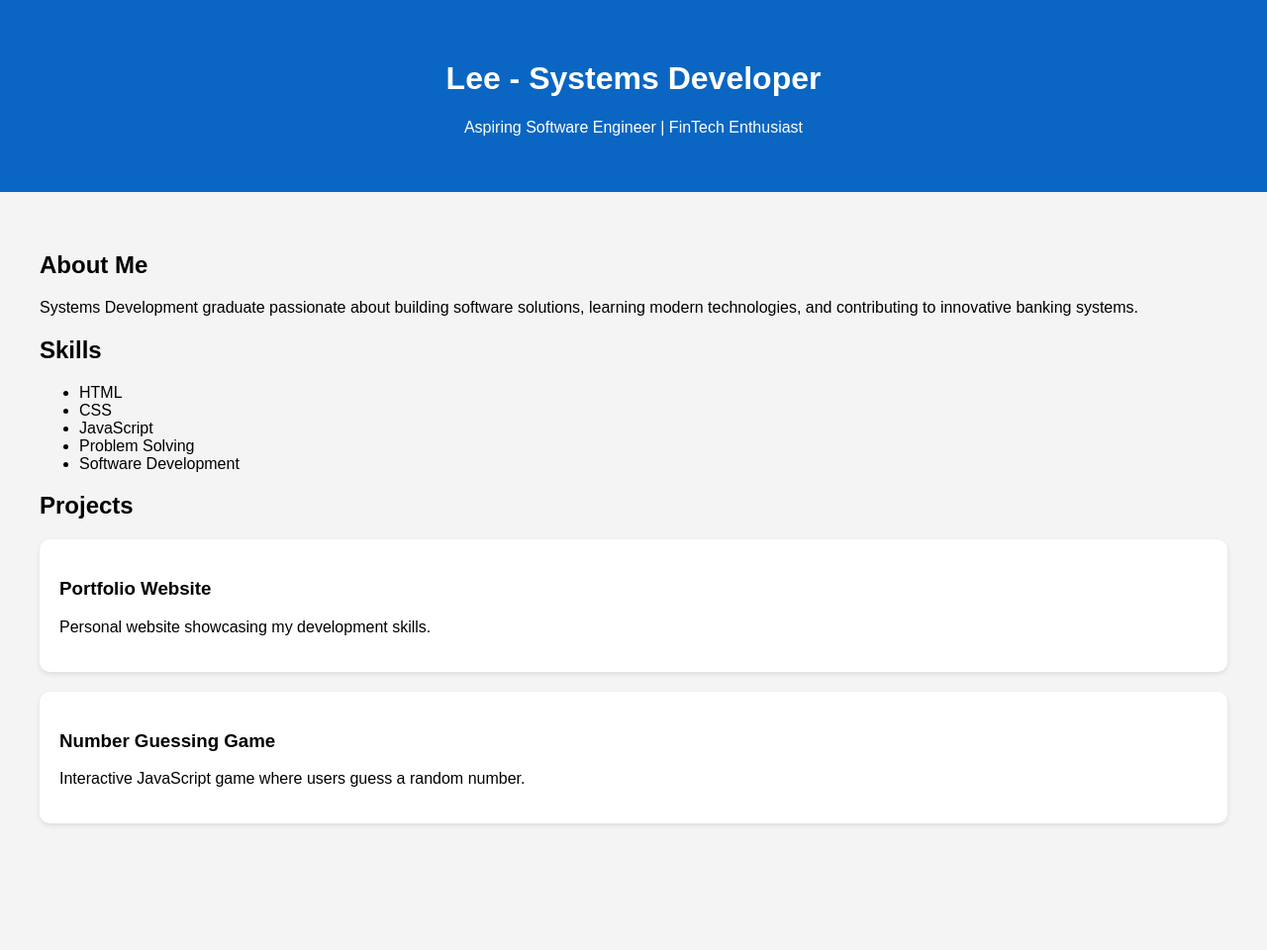
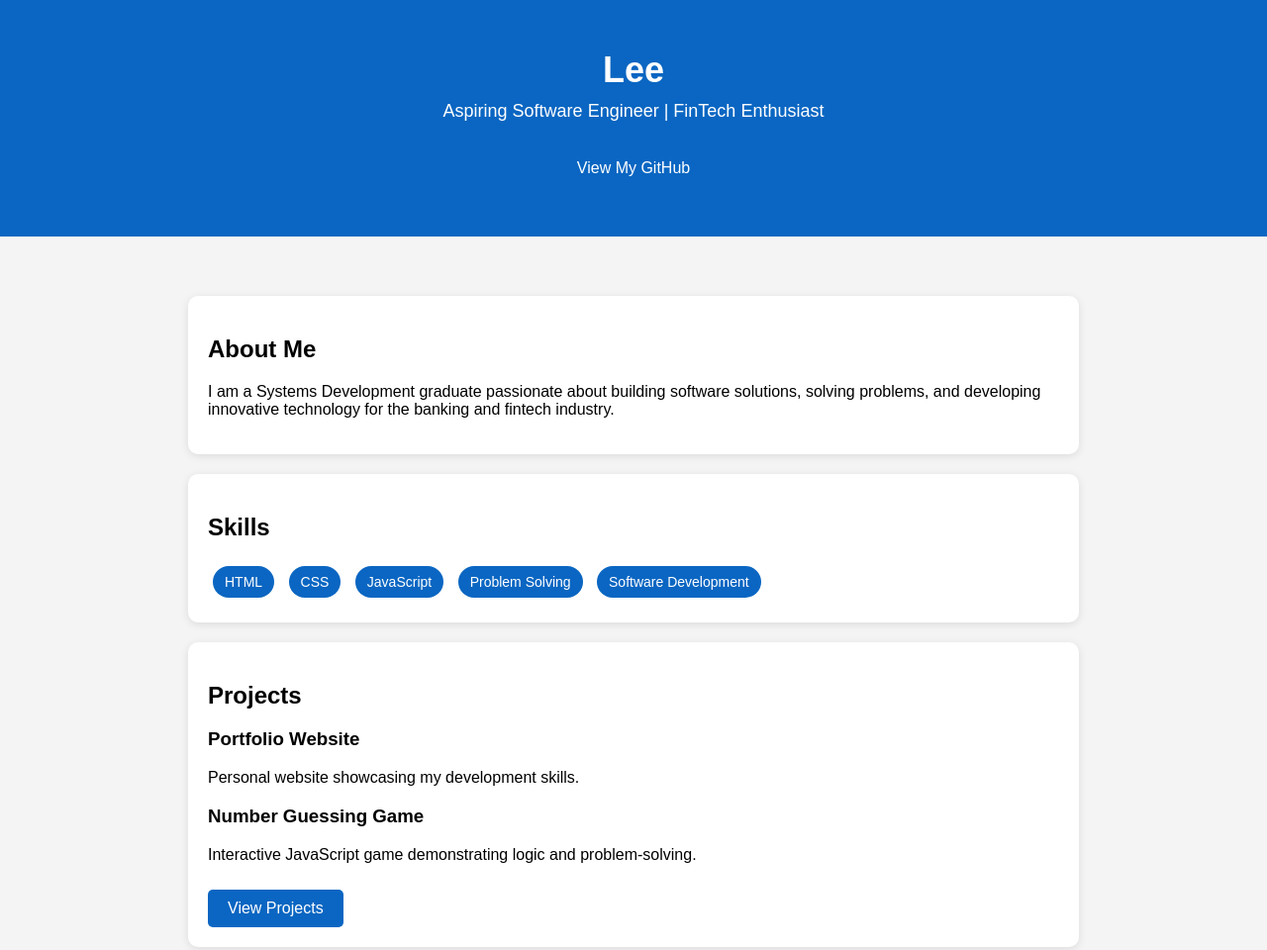
Before and after one commit to LeeTechDevSA/portfolio-website, a plain HTML site: page index.html in a window 1280 px wide. Shown: the top 960 px of the page at 99% size. Before the commit the page ends 892 px from the top, so only its background shows below. Drawn offline with Linux system fonts and the light colour scheme.

Commit message:
Update index.html

```diff
--- a/index.html
+++ b/index.html
@@ -1,7 +1,7 @@
 <!DOCTYPE html>
 <html>
 <head>
-<title>Lee | Systems Developer</title>
+<title>Lee | Software Developer</title>
 
 <style>
 
@@ -11,23 +11,70 @@ margin:0;
 background:#f4f4f4;
 }
 
+/* Header */
 header{
 background:#0a66c2;
 color:white;
 text-align:center;
-padding:40px;
+padding:50px 20px;
 }
 
+header h1{
+margin:0;
+font-size:36px;
+}
+
+header p{
+margin-top:10px;
+font-size:18px;
+}
+
+/* Section */
 section{
 padding:40px;
+max-width:900px;
+margin:auto;
 }
 
-.project{
+/* Card */
+.card{
 background:white;
 padding:20px;
 margin:20px 0;
 border-radius:10px;
-box-shadow:0 2px 5px rgba(0,0,0,0.1);
+box-shadow:0 2px 8px rgba(0,0,0,0.1);
+}
+
+/* Skills */
+.skills span{
+display:inline-block;
+background:#0a66c2;
+color:white;
+padding:8px 12px;
+margin:5px;
+border-radius:20px;
+font-size:14px;
+}
+
+/* Button */
+.btn{
+display:inline-block;
+background:#0a66c2;
+color:white;
+padding:10px 20px;
+border-radius:5px;
+text-decoration:none;
+margin-top:10px;
+}
+
+.btn:hover{
+background:#084a91;
+}
+
+footer{
+text-align:center;
+padding:20px;
+background:#ddd;
 }
 
 </style>
@@ -37,43 +84,50 @@ box-shadow:0 2px 5px rgba(0,0,0,0.1);
 <body>
 
 <header>
-<h1>Lee - Systems Developer</h1>
+<h1>Lee</h1>
 <p>Aspiring Software Engineer | FinTech Enthusiast</p>
+<a href="https://github.com/YOUR-USERNAME" class="btn">View My GitHub</a>
 </header>
 
 <section>
 
+<div class="card">
 <h2>About Me</h2>
+<p>
+I am a Systems Development graduate passionate about building software solutions,
+solving problems, and developing innovative technology for the banking and fintech industry.
+</p>
+</div>
 
-<p>
-Systems Development graduate passionate about building software solutions,
-learning modern technologies, and contributing to innovative banking systems.
-</p>
+<div class="card">
+<h2>Skills</h2>
+<div class="skills">
+<span>HTML</span>
+<span>CSS</span>
+<span>JavaScript</span>
+<span>Problem Solving</span>
+<span>Software Development</span>
+</div>
+</div>
 
-<h2>Skills</h2>
-
-<ul>
-<li>HTML</li>
-<li>CSS</li>
-<li>JavaScript</li>
-<li>Problem Solving</li>
-<li>Software Development</li>
-</ul>
-
+<div class="card">
 <h2>Projects</h2>
 
-<div class="project">
 <h3>Portfolio Website</h3>
 <p>Personal website showcasing my development skills.</p>
-</div>
 
-<div class="project">
 <h3>Number Guessing Game</h3>
-<p>Interactive JavaScript game where users guess a random number.</p>
+<p>Interactive JavaScript game demonstrating logic and problem-solving.</p>
+
+<a href="https://github.com/YOUR-USERNAME" class="btn">View Projects</a>
+
 </div>
 
 </section>
 
+<footer>
+<p>© 2026 Lee | Software Developer</p>
+</footer>
+
 </body>
-
 </html>
```
